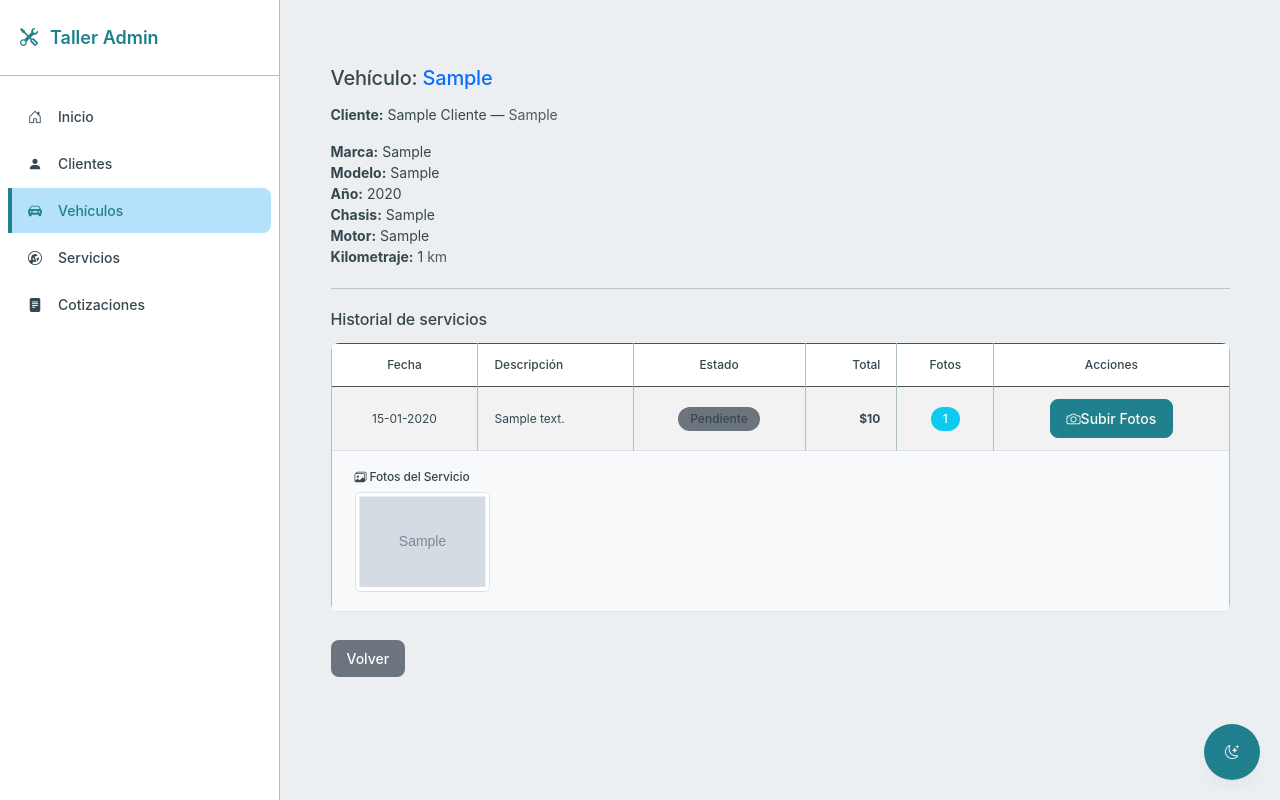
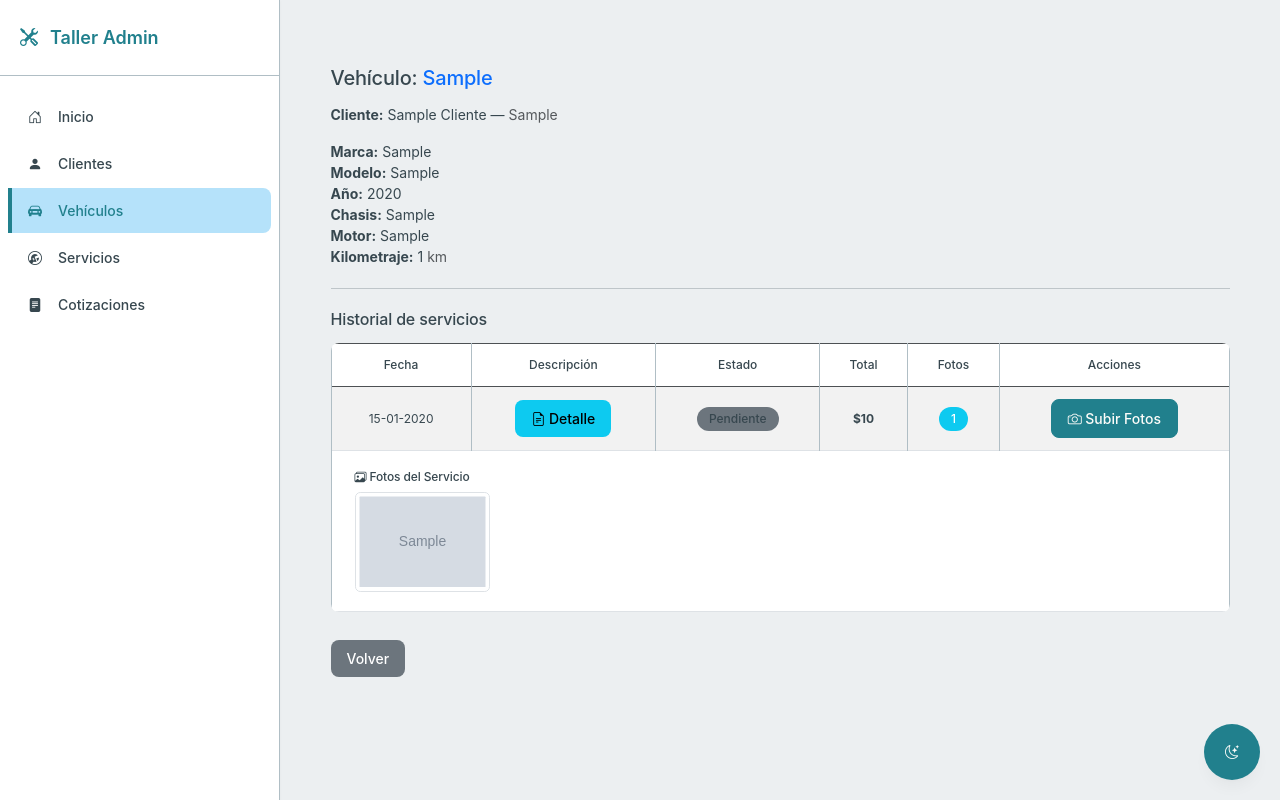
Before and after one commit to Cookeing/taller_mecanico, a Django app: page /vehiculos/1/ in a window 1280 px wide. Run offline with Django 5.2, Linux system fonts and the light colour scheme; tables that the repository leaves empty hold one stand-in row (values such as "Sample post"); grey boxes marked "Sample" are stand-in pictures; some web fonts are replaced.

Commit message:
vehiculos): Boton de Enlace a detalles de servicio en vista de vehículo
Implementa el redireccionamiento desde la tabla de servicios en la vista "Ver detalles" del vehículo. La descripción del servicio ahora es un enlace que dirige al usuario a la ficha completa de ese servicio específico.

```diff
--- a/servicios/urls.py
+++ b/servicios/urls.py
@@ -14,6 +14,8 @@ urlpatterns = [
     path('<int:servicio_id>/documentos/', v.documentos_servicio, name='documentos_servicio'),
     path('<int:servicio_id>/documentos/nuevo/', v.documento_upload, name='documento_upload'),
     path('documentos/<int:pk>/eliminar/', v.documento_delete, name='documento_delete'),
+    path('<int:servicio_id>/documentos/', v.documentos_servicio, name='documentos_servicio'),
+
 
     # Fotos
     path('<int:servicio_id>/fotos/', v.fotos_servicio, name='fotos_servicio'),
--- a/templates/vehiculos/vehiculo_detail.html
+++ b/templates/vehiculos/vehiculo_detail.html
@@ -35,9 +35,9 @@
       <thead class="table-dark">
         <tr>
           <th class="text-center">Fecha</th>
-          <th>Descripción</th>
+          <th class="text-center">Descripción</th>
           <th class="text-center">Estado</th>
-          <th class="text-end">Total</th>
+          <th class="text-center">Total</th>
           <th class="text-center">Fotos</th>
           <th class="text-center">Acciones</th>
         </tr>
@@ -46,7 +46,11 @@
         {% for s in servicios %}
         <tr>
           <td class="text-center">{{ s.fecha_servicio|date:"d-m-Y" }}</td>
-          <td>{{ s.descripcion_trabajo|default:"(Sin descripción)" }}</td>
+          <td class="text-center">
+            <a href="{% url 'servicios:documentos_servicio' s.id %}" class="btn btn-sm btn-info" title="Ver detalle del servicio">
+              <i class="bi bi-file-earmark-text me-1"></i> Detalle
+            </a>
+          </td>
           <td class="text-center">
             {% if s.estado == "proceso" %}
             <span class="badge bg-warning text-dark">En proceso</span>
@@ -62,7 +66,7 @@
             >
             {% endif %}
           </td>
-          <td class="text-end fw-bold">
+          <td class="text-center fw-bold">
             ${{ s.total|floatformat:0|intcomma }}
           </td>
           <td class="text-center">
@@ -70,7 +74,7 @@
           </td>
           <td class="text-center">
             <a href="{% url 'servicios:fotos_servicio' s.id %}" class="btn btn-sm btn-primary" title="Ver y gestionar fotos">
-              <i class="bi bi-camera"></i> Subir Fotos
+              <i class="bi bi-camera me-1"></i> Subir Fotos
             </a>
           </td>
         </tr>
@@ -78,7 +82,7 @@
         <!-- Galería de fotos debajo del servicio -->
         {% if s.fotos.exists %}
         <tr>
-          <td colspan="6" class="bg-light">
+          <td colspan="6" class="foto-servicio-bg">
             <div class="p-2">
               <h6 class="mb-2"><i class="bi bi-images"></i> Fotos del Servicio</h6>
               <div class="row g-2">
@@ -113,7 +117,9 @@
 
                 {% if s.fotos.count > 6 %}
                   <div class="col-6 col-md-2">
-                    <a href="{% url 'servicios:fotos_servicio' s.id %}" class="d-flex align-items-center justify-content-center text-decoration-none" style="height: 100px; background-color: #e9ecef; border-radius: 4px;">
+                    <a href="{% url 'servicios:fotos_servicio' s.id %}"
+                      class="d-flex align-items-center justify-content-center text-decoration-none rounded p-2 bg-light-subtle dark:bg-dark-subtle"
+                      style="height: 100px;">
                       <span class="text-center">
                         <i class="bi bi-plus-circle" style="font-size: 2rem;"></i><br>
                         <small>+{{ s.fotos.count|add:"-6" }} más</small>
```
Also changed, not shown: media/servicios/fotos/2025/11/21/Captura_de_pantalla_2024-10-11_111401.png (added), media/servicios/fotos/2025/11/21/Captura_de_pantalla_2025-10-28_020440.png (added), media/servicios/fotos/2025/11/21/png-transparent-holographic-weapon-sight-eotech-reflector-sig_TgHzktA.png (added).
